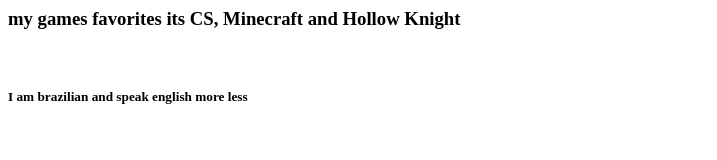
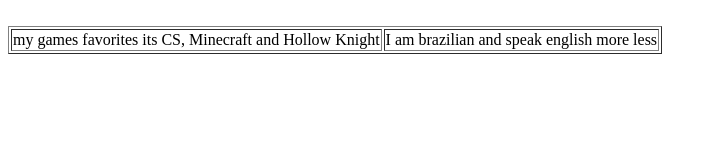
Before and after one commit to Thiago-Lean/funny-pro, a plain HTML site: page index.html in a window 1280 px wide. Shown: the whole page, without its empty margins (0-717 px from the left). Drawn offline with Linux system fonts and the light colour scheme.

Commit message:
Update index.html

```diff
--- a/index.html
+++ b/index.html
@@ -1,10 +1,14 @@
 <HTML>
        <HEAD>
-           <TITLE> 3N1G4S </TITLE>
+           <TITLE> NO NAME </TITLE>
         </HEAD>
         <BODY>
-            <h3>  my games favorites its CS, Minecraft and Hollow Knight </h3>
+	  <TABLE BORDER= ``1´´ BORDECOLOR = ``#000000´´ WITH = ``100%´´>
+	   <TR>
+            <TD>  my games favorites its CS, Minecraft and Hollow Knight </TD>
             <br>
-	    <h5> I am brazilian and speak english more less  </h5>
-	   </BODY>
+	    <TD> I am brazilian and speak english more less  </TD>
+	   </TR>
+          </TABLE>
+   </BODY>
 </HTML>
```
